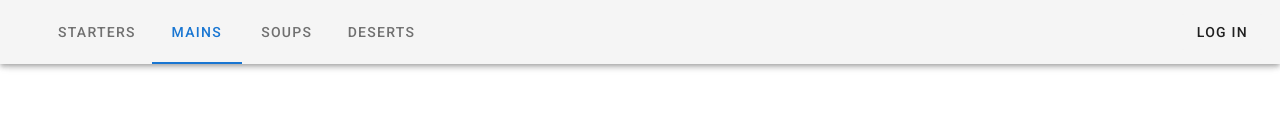
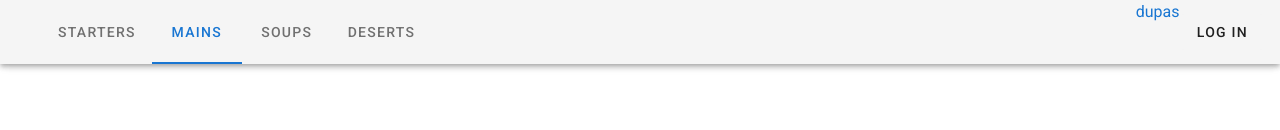
Before and after one commit to GaryGorynski/Gastro-apka, a Vue app: page /mains in a window 1280 px wide. Shown: the top 130 px of the page. Built offline with nearby package versions, Linux system fonts and the light colour scheme.

Commit message:
Test (#7)
* m

* m

```diff
--- a/src/components/header.vue
+++ b/src/components/header.vue
@@ -6,6 +6,7 @@
       <v-tab to="/soups">Soups</v-tab>
       <v-tab to="/deserts">Deserts</v-tab>
       <v-spacer></v-spacer>
+      <div><p>dupas</p></div>
     </v-tabs>
 
     <v-btn depressed> Log in </v-btn>
--- a/src/views/Starters.vue
+++ b/src/views/Starters.vue
@@ -20,7 +20,7 @@
               <v-icon dark> mdi-plus </v-icon>
             </v-btn>
           </template>
-
+          DUPA
           <v-card max-width="600">
             <v-col class="ml-10" cols="12" sm="6">
               <vcard-title class="text-h5">Add new recipe </vcard-title>
```
Also changed, not shown: src/components/RecipePopup.vue (deleted, +0 -15 lines).
